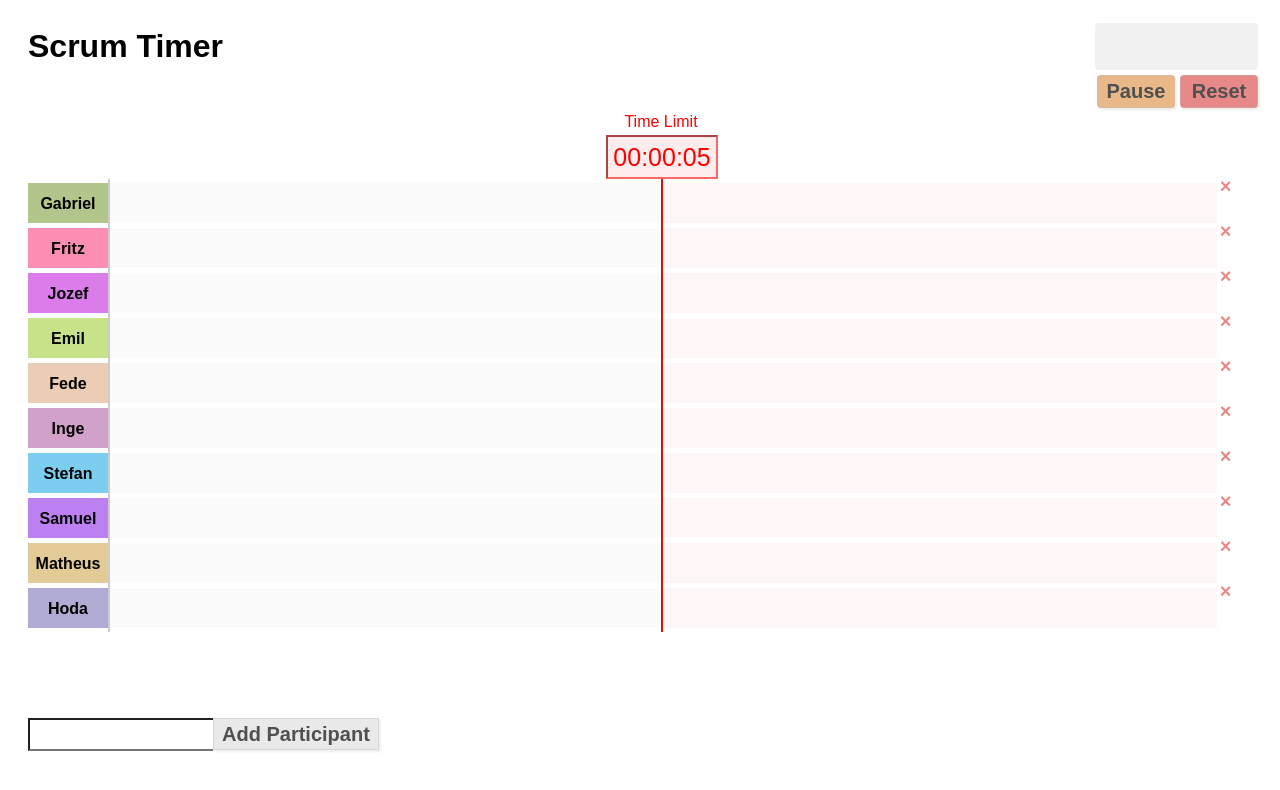
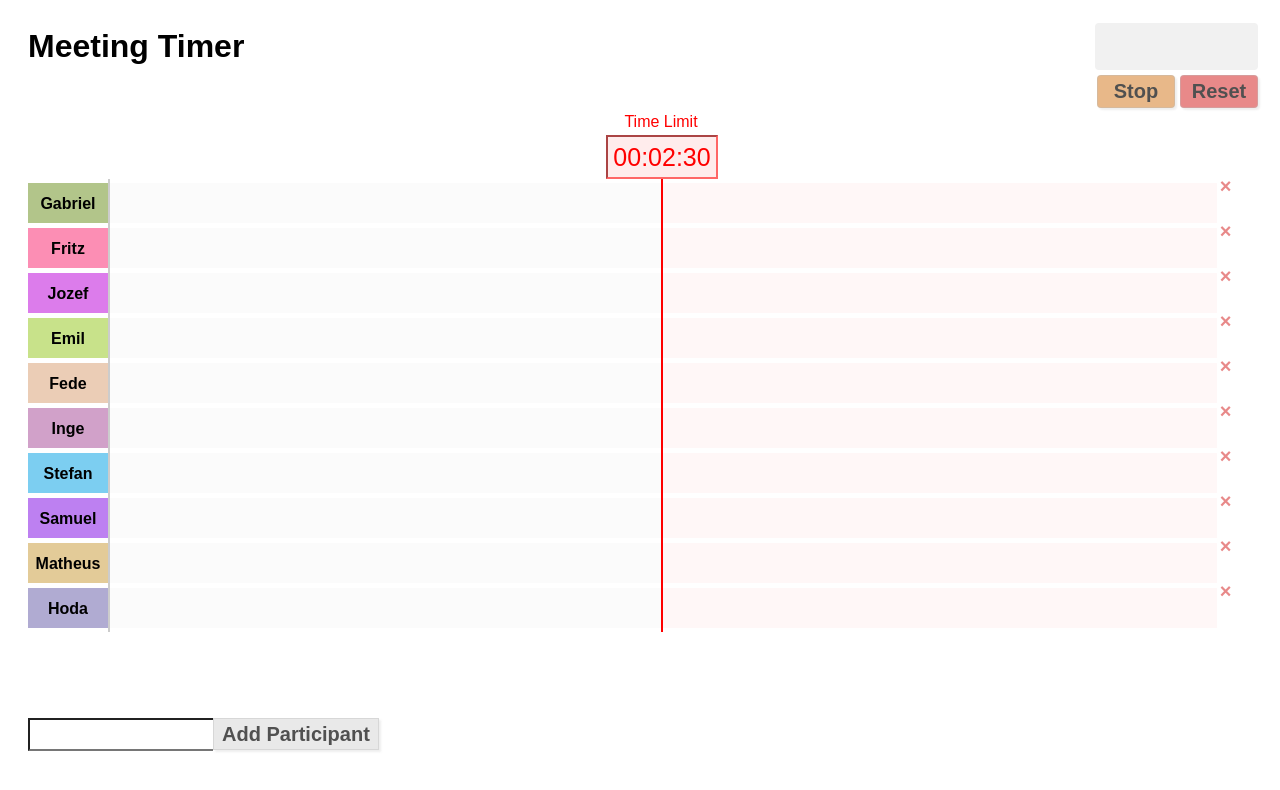
Before and after one commit to jozeflacko/meeting-timer-jquery, a plain HTML site: page src/index.html in a window 1280 px wide. Both pictures are taken after a click on the element "Reset". Drawn offline with nearby package versions, Linux system fonts and the light colour scheme.

Commit message:
updated timer

```diff
--- a/src/index.css
+++ b/src/index.css
@@ -10,6 +10,14 @@
 h1 {
   margin-bottom:0px;
   margin-top: 0px;
+}
+.hint {
+  background: #ffffd3;
+  padding: 10px;
+  display: inline-block;
+  border: 1px solid #DDD;
+  border-radius:4px;
+  max-width:400px;
 }
 
 .buttonsPanel {position: relative;text-align: right;margin-right: -11px;top: 10px;}
@@ -74,10 +82,10 @@ h1 {
   font-size: 25px;
   z-index: 20;
 }
-.jbtn.pause {
+.jbtn.stop {
   background:#e8b889;
 }
-.jbtn.stop {
+.jbtn.reset {
   background:#e88989;
 }
 
@@ -151,7 +159,7 @@ h1 {
   transition: all .1s;
   transition: .5s;
 }
-.pool.active > .progressContainer > .progressBar.DONOTUSE {
+.pool.active > .progressContainer > .progressBar {
   -webkit-box-shadow: inset 0 -1px 0 rgba(0, 0, 0, 0.15);
           box-shadow: inset 0 -1px 0 rgba(0, 0, 0, 0.15);
   -webkit-transition: width 0.6s ease;
--- a/src/index.html
+++ b/src/index.html
@@ -4,7 +4,7 @@
 <head>
   <meta charset="utf-8">
 
-  <title>Scrum</title>
+  <title>Meeting Timer</title>
   <meta name="description" content="The HTML5 Herald">
   <meta name="author" content="SitePoint">
 
--- a/src/index.js
+++ b/src/index.js
@@ -1,6 +1,6 @@
 "use strict";
 
-var INITIAL_TIME = '00:00:05';
+var INITIAL_TIME = '00:02:30';
 
 var participants = [
 	{
@@ -52,9 +52,11 @@ $(document).ready(function() {
 
 function createApp() {
   var app = $('<div class="scrum-app" />');
-  var title = $('<h1>Scrum Timer</h1>');
+  var title = $('<h1>Meeting Timer</h1>');
+  var hint = $('<i class="This is a time tracker for <b>Stand-up Meetings</b>. <br/>To try it out, add participants into the pool below and when you are ready, click on the Participant pool. Timer will start automatically</i>');
   $('body').append(app);
   $(app).append(title);
+  $(app).append(hint);
 
   var breakpoint = createHeader(app);
 	createPools(app, participants, breakpoint);
@@ -71,12 +73,12 @@ function createMainTimer(container) {
   container.append(panel);
     var buttonsPanel = $('<div class="buttonsPanel"></div>');
     panel.append(buttonsPanel);
-      var pause = $('<span class="jbtn pause">Pause</span>');
-      buttonsPanel.append(pause);
-      installPause(pause);
-      var stop = $('<span class="jbtn stop">Reset</span>');
+      var stop = $('<span class="jbtn stop">Stop</span>');
       buttonsPanel.append(stop);
       installStop(stop);
+      var reset = $('<span class="jbtn reset">Reset</span>');
+      buttonsPanel.append(reset);
+      installReset(reset);
     var totalTimerLabel = $('<span class="totalTimerLabel">Time Limit</span>');
     panel.append(totalTimerLabel);
     var totalTime = $('<input data-totalTime="0" class="totalTime"/>');
@@ -145,18 +147,18 @@ function updateTotalTime(step) {
   $('.totalTime').val(toHHMMSS(seconds)).attr('data-totalTime', seconds);
 }
 
-function installPause(element) {
+function installStop(element) {
   element.click(function(){
     $('.pool').removeClass('active');
-    pause();
+    stop();
   });
 }
-function pause() {
+function stop() {
   clearInterval(interval);
   interval = undefined;
   showAvarageBar();
 }
-function installStop(element) {
+function installReset(element) {
   element.click(function(){
   	$('.pool').removeClass('active');
     $('.pool').removeClass('overtime');
@@ -165,14 +167,12 @@ function installStop(element) {
     $('.pool').removeAttr('data-beep-played');
     $('.pool .progressBar').css('width','');
     $('.pool .time').val('').attr('data-seconds','0');
-    pause();
+    stop();
     $('.totalTime').val('').attr('data-totalTime', '0');
     $('.averageBar').css({display:'none', left:'80px'});
     $('#average').text('00:00:00');
   });
 }
-
-
 
 function createPools(app, participants, breakpointInput) {
  	var pools = $('<div class="pools" />');
```
